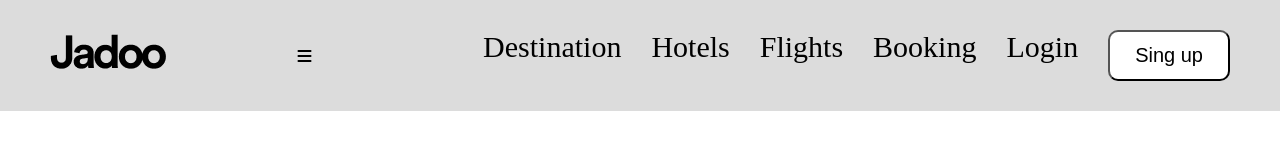
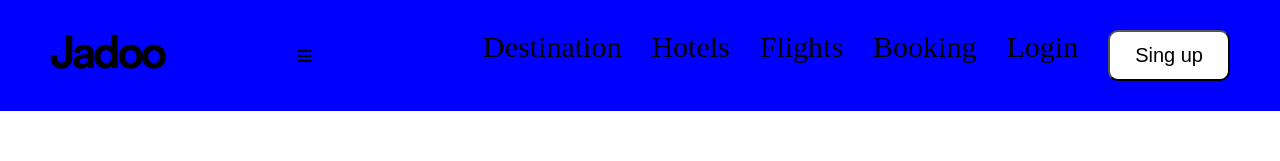
Before and after one commit to Farhan-120/texst, a plain HTML site: page index.html in a window 1280 px wide. Shown: the top 161 px of the page. Drawn offline with Linux system fonts and the light colour scheme.

```diff
--- a/main.css
+++ b/main.css
@@ -7,7 +7,8 @@
   justify-content: space-between;
   align-items: center;
   padding: 20px 50px;
-  background-color: gainsboro;
+  background-color: blue;
+  border-bottom: #ff6347;
   padding: 30px 50px;
 }
 
```
